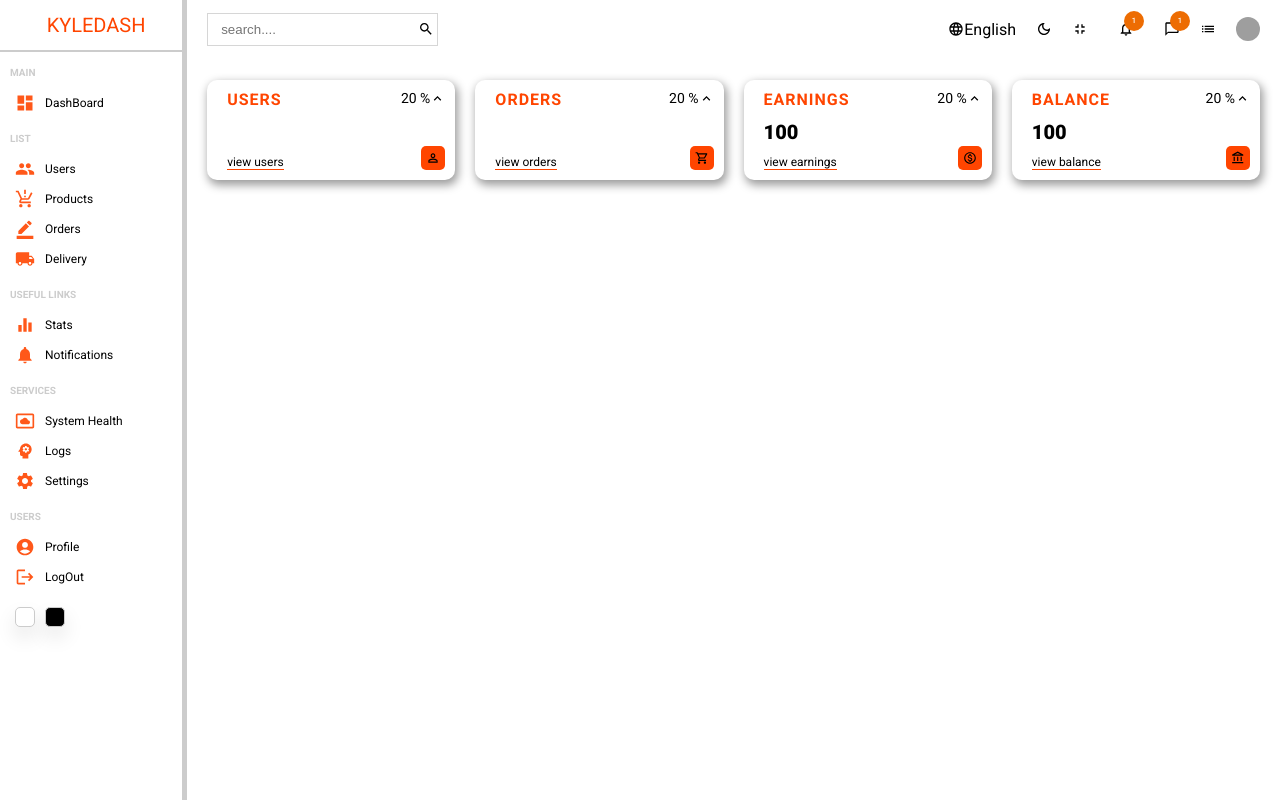
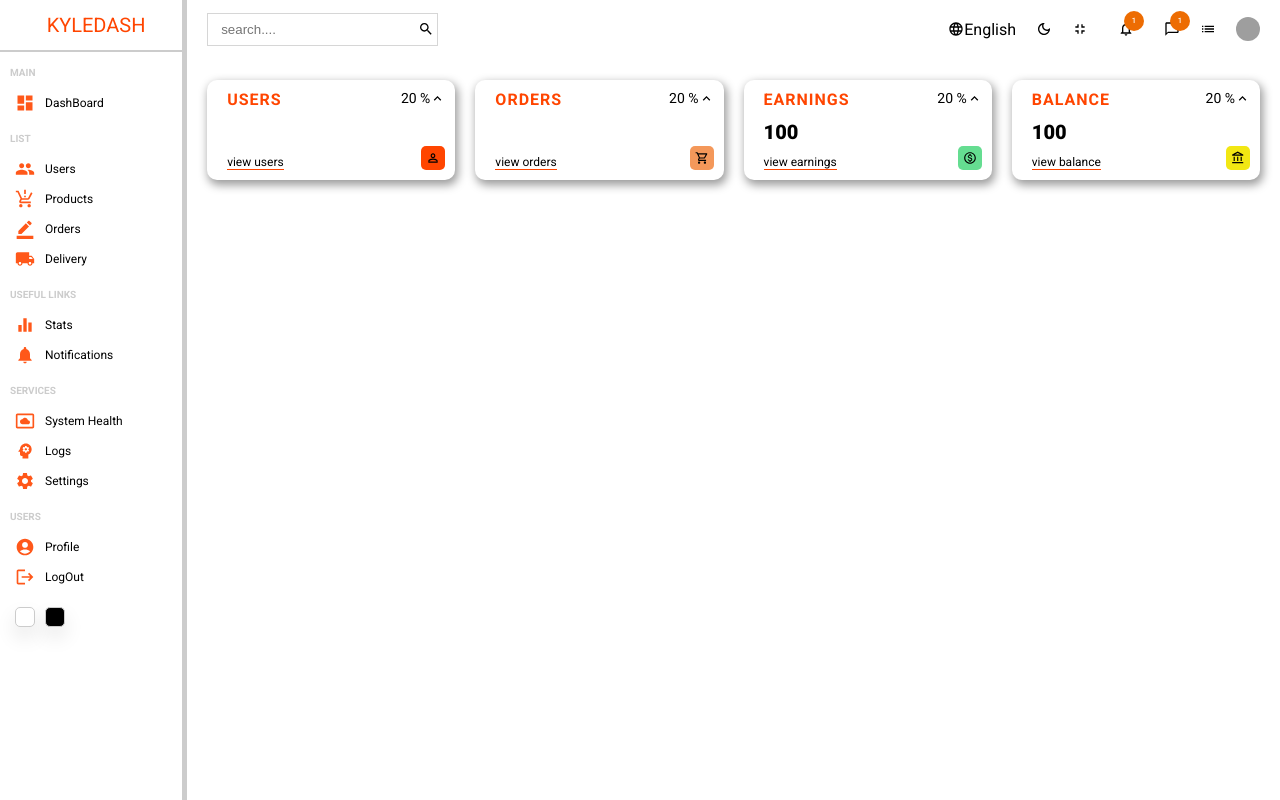
Before and after one commit to MwauStephen/DashBoard, a React (Create React App) app: page / in a window 1280 px wide. Built offline with nearby package versions, Linux system fonts and the light colour scheme; grey boxes are pictures that could not be loaded.

Commit message:
changed the colors for the widget icons

```diff
--- a/src/Components/Widgets/Widget.js
+++ b/src/Components/Widgets/Widget.js
@@ -25,7 +25,12 @@ const Widget = (props) => {
         title: "orders",
         hasMoney: false,
         link: "view orders",
-        icon: <ShoppingCartOutlinedIcon className={styles.icon} />,
+        icon: (
+          <ShoppingCartOutlinedIcon
+            className={styles.icon}
+            style={{ backgroundColor: "#f4985a" }}
+          />
+        ),
       };
       break;
     case "earnings":
@@ -33,7 +38,12 @@ const Widget = (props) => {
         title: "earnings",
         hasMoney: true,
         link: "view  earnings",
-        icon: <MonetizationOnOutlinedIcon className={styles.icon} />,
+        icon: (
+          <MonetizationOnOutlinedIcon
+            className={styles.icon}
+            style={{ backgroundColor: "#65dd91" }}
+          />
+        ),
       };
       break;
     case "balance":
@@ -41,7 +51,12 @@ const Widget = (props) => {
         title: "balance",
         hasMoney: true,
         link: "view balance",
-        icon: <AccountBalanceOutlinedIcon className={styles.icon} />,
+        icon: (
+          <AccountBalanceOutlinedIcon
+            className={styles.icon}
+            style={{ backgroundColor: "#f2e713" }}
+          />
+        ),
       };
       break;
 
```
